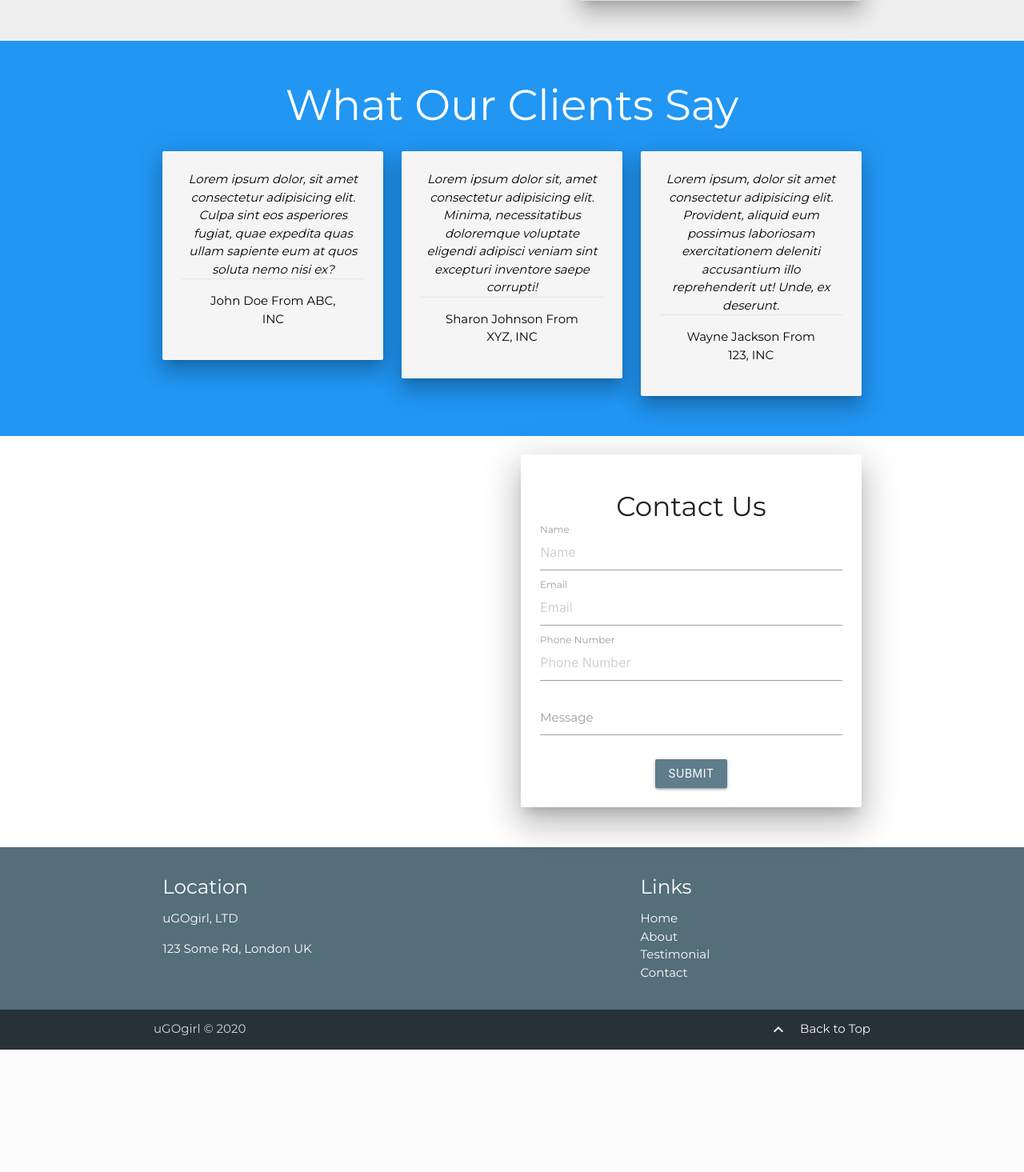
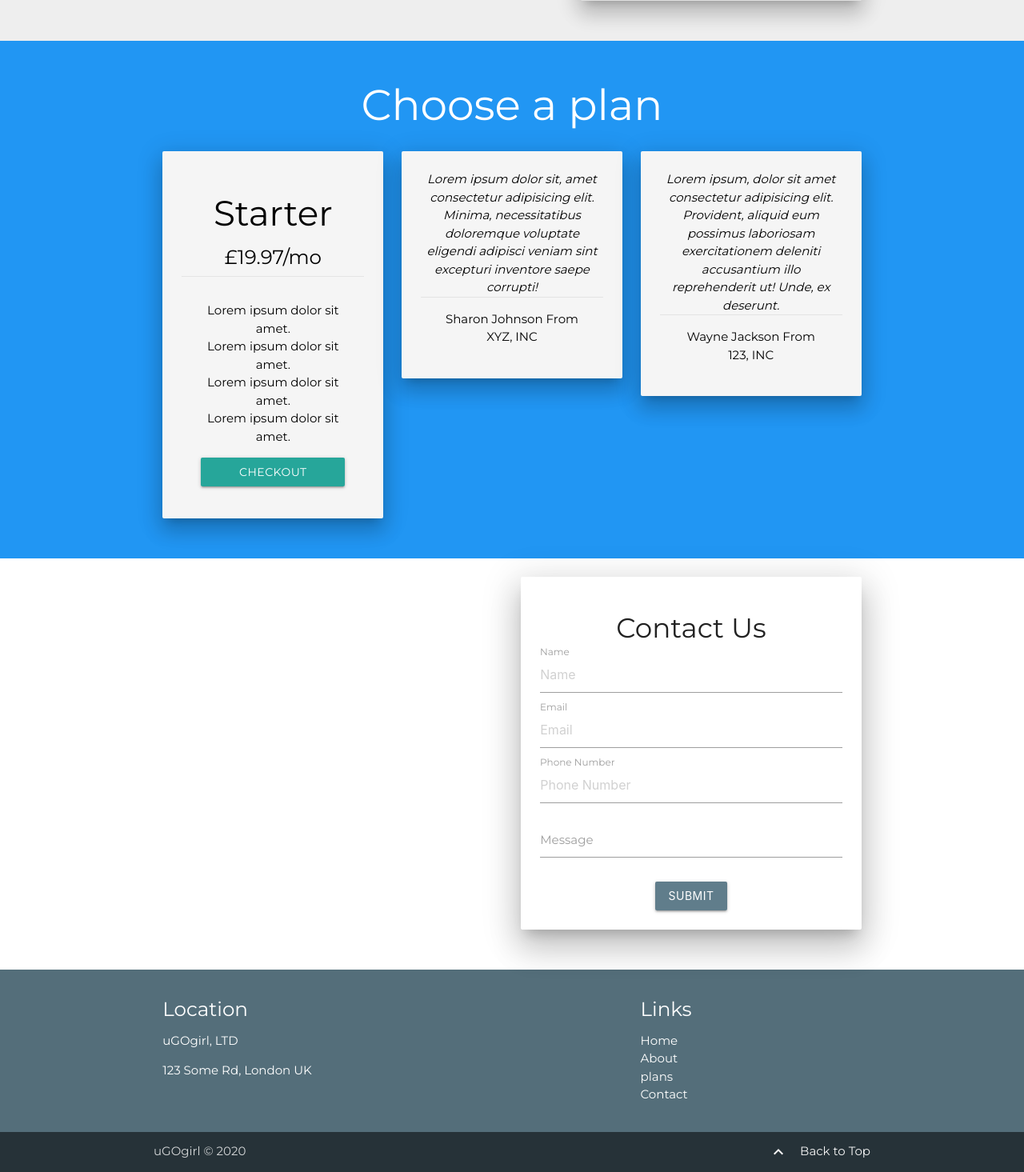
Before and after one commit to EvaBroberg/code-institute-milestone-4, a Django app: template accounts/templates/index.html in a window 1280 px wide. Shown: the part 1840-3305 px from the top of the page at 80% size. Before the commit the page ends 3152 px from the top, so only its background shows below. Run offline with Django 3.2, Linux system fonts and the light colour scheme; the template is opened without the code that fills it, so the values that code supplies are empty; some libraries are stand-ins or nearby versions.

Commit message:
styling for overall site

```diff
--- a/accounts/templates/index.html
+++ b/accounts/templates/index.html
@@ -9,6 +9,7 @@
     <link type="text/css" href="css/materialize.min.css" media="screen,projection" />
     <link rel="stylesheet" href="{% static 'css/materialize.css' %}" />
     <link rel="stylesheet" href="{% static 'css/base.css' %}" />
+    <link rel="stylesheet" href="{% static 'css/registration_login.css' %}">
 
     <meta name="viewport" content="width=device-width, initial-scale=1.0" />
   </head>
@@ -26,13 +27,10 @@
                 </a>
                 <ul class="right hide-on-med-and-down">
                   <li>
-                    <a href="#home">Home</a>
+                    <a href="{% url 'products' %}">Shop</a>
                   </li>
                   <li>
                     <a href="#about">About</a>
-                  </li>
-                  <li>
-                    <a href="#testimonial">Testimonial</a>
                   </li>
                   <li>
                     <a href="#contact">Contact</a>
@@ -56,13 +54,10 @@
             <div class="divider"></div>
           </li>
           <li>
-            <a href="#home">Home</a>
+            <a href="{% url 'products' %}">Shop</a>
           </li>
           <li>
             <a href="#about">About</a>
-          </li>
-          <li>
-            <a href="#testimonial">Testimonial</a>
           </li>
           <li>
             <a href="#contact">Contact</a>
@@ -99,7 +94,7 @@
       <div class="row">
         <div class="col s12 m6 l3 blue-grey darken-4 white-text box">
           <i class="material-icons medium">fitness_center</i>
-          <h4>Choose Your Plan</h4>
+          <h4><a href="#plans">Choose Your Plan</a></h4>
           <p>
             Lorem ipsum dolor sit amet consectetur adipisicing elit. Totam corrupti doloribus delectus consectetur exercitationem? Dicta nihil quia
             error enim consequatur, harum esse accusantium eveniet omnis!
@@ -159,22 +154,24 @@
       </div>
     </section>
 
-    <!-- Testimonials -->
-    <section id="testimonial" class="section section-testimonials blue white-text center scrollspy">
+    <!-- plans -->
+    <section id="plans" class="section section-planss blue white-text center scrollspy">
       <div class="container">
-        <h2>What Our Clients Say</h2>
+        <h2>Choose a plan</h2>
         <div class="row">
           <div class="col s12 m4">
             <div class="card grey lighten-4 black-text z-depth-4">
               <div class="card-content">
-                <p>
-                  <em
-                    >Lorem ipsum dolor, sit amet consectetur adipisicing elit. Culpa sint eos asperiores fugiat, quae expedita quas ullam sapiente eum
-                    at quos soluta nemo nisi ex?</em
-                  >
-                </p>
+                <h3>Starter</h3>
+                <h5>£19.97/mo</h5>
                 <div class="card-action">
-                  <p>John Doe From ABC, INC</p>
+                  <ul>
+                    <li>Lorem ipsum dolor sit amet.</li>
+                    <li>Lorem ipsum dolor sit amet.</li>
+                    <li>Lorem ipsum dolor sit amet.</li>
+                    <li>Lorem ipsum dolor sit amet.</li>
+                  </ul>
+                  <a href="{% url 'checkout' %}" class="btn btn-success btn-extend" role="button">Checkout</a>
                 </div>
               </div>
             </div>
@@ -264,7 +261,7 @@
                 <a class="white-text" href="#about">About</a>
               </li>
               <li>
-                <a class="white-text" href="#testimonial">Testimonial</a>
+                <a class="white-text" href="#plans">plans</a>
               </li>
               <li>
                 <a class="white-text" href="#contact">Contact</a>
--- a/static/css/base.css
+++ b/static/css/base.css
@@ -42,6 +42,9 @@
 .main-text p {
   max-width: 60%;
 }
+.character-counter {
+  display: none !important;
+}
 
 .main-text {
   display: none;
--- /dev/null
+++ b/static/css/registration_login.css
@@ -0,0 +1,12 @@
+.tabs .indicator {
+  background: #6a1b9a !important;
+}
+
+.section-signup .dropdown-content li > span {
+  color: #9c27b0;
+}
+
+.btn-extend {
+  display: block;
+  width: 100%;
+}
--- a/templates/base.html
+++ b/templates/base.html
@@ -8,6 +8,7 @@
     <link type="text/css" href="css/materialize.min.css" media="screen,projection" />
     <link rel="stylesheet" href="{% static 'css/materialize.css' %}" />
     <link rel="stylesheet" href="{% static 'css/base.css' %}" />
+    <link rel="stylesheet" href="{% static 'css/registration_login.css' %}" />
 
     <meta name="viewport" content="width=device-width, initial-scale=1.0" />
   </head>
```
Also changed, not shown: accounts/templates/register.html (+24 -11 lines), db.sqlite3.
